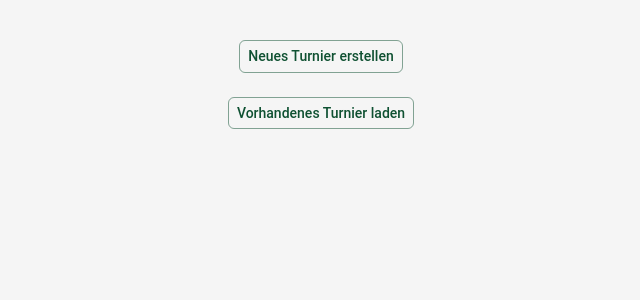
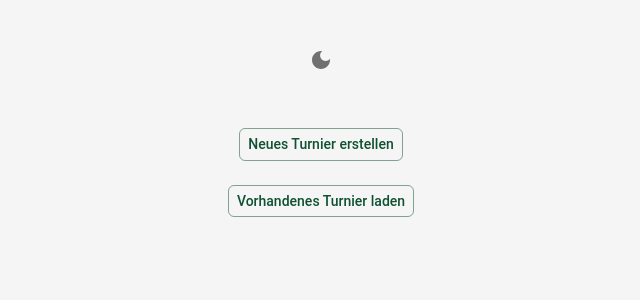
Before and after one commit to karoschm/darts_ergebnisse, a React (Create React App) app: page / in a window 1280 px wide. Shown: the top 300 px of the page, without its empty margins (319-959 px from the left). Built offline with nearby package versions, Linux system fonts and the light colour scheme.

Commit message:
Darkmode-Toggle auf Startseite hinzufügen - closes #22

```diff
--- a/src/components/Setup/NewTournamentLoadTournament.js
+++ b/src/components/Setup/NewTournamentLoadTournament.js
@@ -1,7 +1,12 @@
-import { Button } from "@mui/material";
+import { Button, Tooltip } from "@mui/material";
+import IconButton from "@mui/material/IconButton";
+import DarkModeIcon from "@mui/icons-material/DarkMode";
+import LightModeIcon from "@mui/icons-material/LightMode";
 import { useNavigate } from "react-router-dom";
+import { useThemeMode } from "../../context/ThemeContext";
 
 export default function NewTournamentLoadTournament() {
+    const { darkMode, toggleDarkMode } = useThemeMode();
     const navigate = useNavigate();
 
     const handleNewTournament = (e) => {
@@ -27,6 +32,18 @@ export default function NewTournamentLoadTournament() {
                 padding: "40px"
             }}
         >
+
+            <Tooltip title={darkMode ? "Zum Lightmode wechseln" : "Zum Darkmode wechseln"}>
+                <IconButton onClick={toggleDarkMode}>
+                    {darkMode ? (
+                        <LightModeIcon />
+                    ) : (
+                        <DarkModeIcon />
+                    )}
+                </IconButton>
+            </Tooltip>
+            <br />
+            <br />
             <Button
                 key={"new_tournament"}
                 onClick={handleNewTournament}
```
